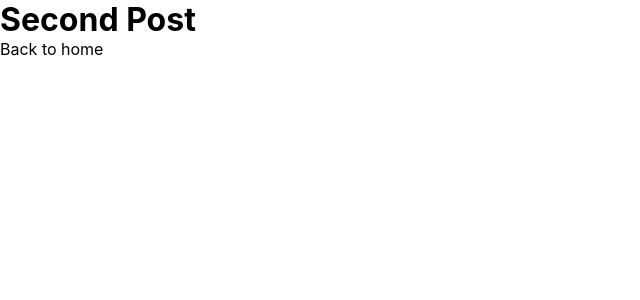
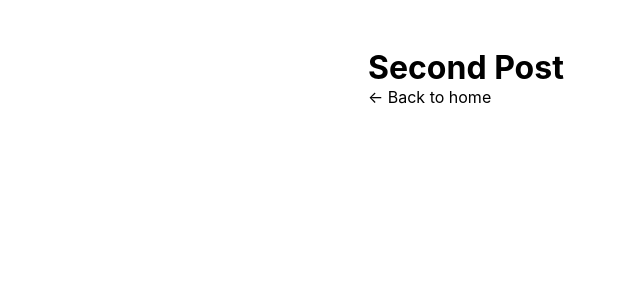
Before and after one commit to raphaelsanchez/learn-nextjs, a Next.js app: page /posts/second-post in a window 1280 px wide. Shown: the top 300 px of the page, without its empty margins (0-640 px from the left). Built offline with nearby package versions, Linux system fonts and the light colour scheme.

Commit message:
update posts

```diff
--- a/pages/posts/second-post.jsx
+++ b/pages/posts/second-post.jsx
@@ -1,10 +1,18 @@
+import Head from 'next/head'
 import Link from 'next/link'
+import Layout from '../../components/Layout'
+
 
 export default function SecondPost() {
   return (
-    <>
-      <h1>Second Post</h1>
-      <Link href="/">Back to home</Link>
-    </>
+    <Layout>
+      <Head>
+        <title>Second Post</title>
+      </Head>
+      <h1>
+        Second Post <i data-feather="circle"></i>
+      </h1>
+      <Link href="/">← Back to home</Link>
+    </Layout>
   )
 }
```
Also changed, not shown: pages/posts/first-post.jsx (+18 -4 lines).
